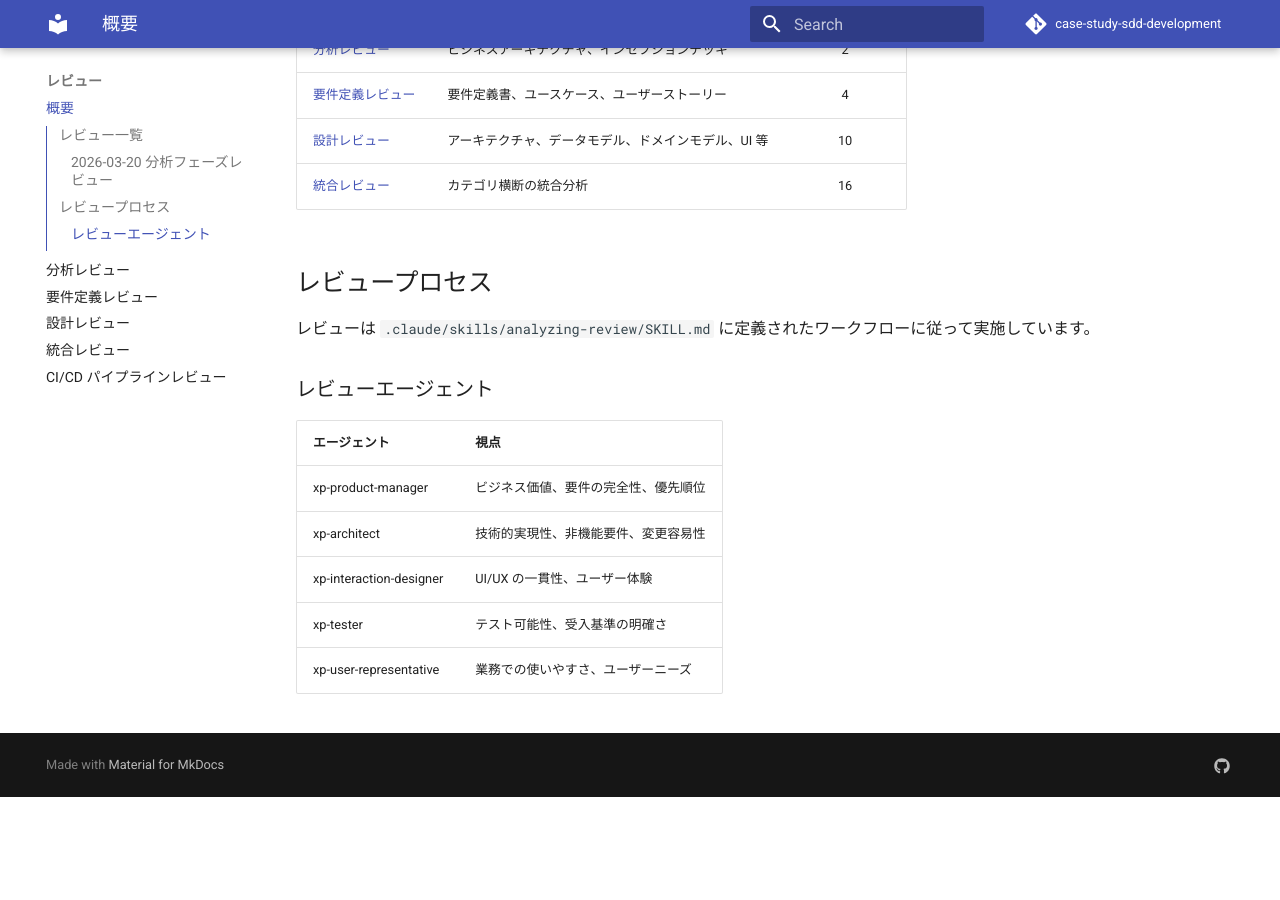
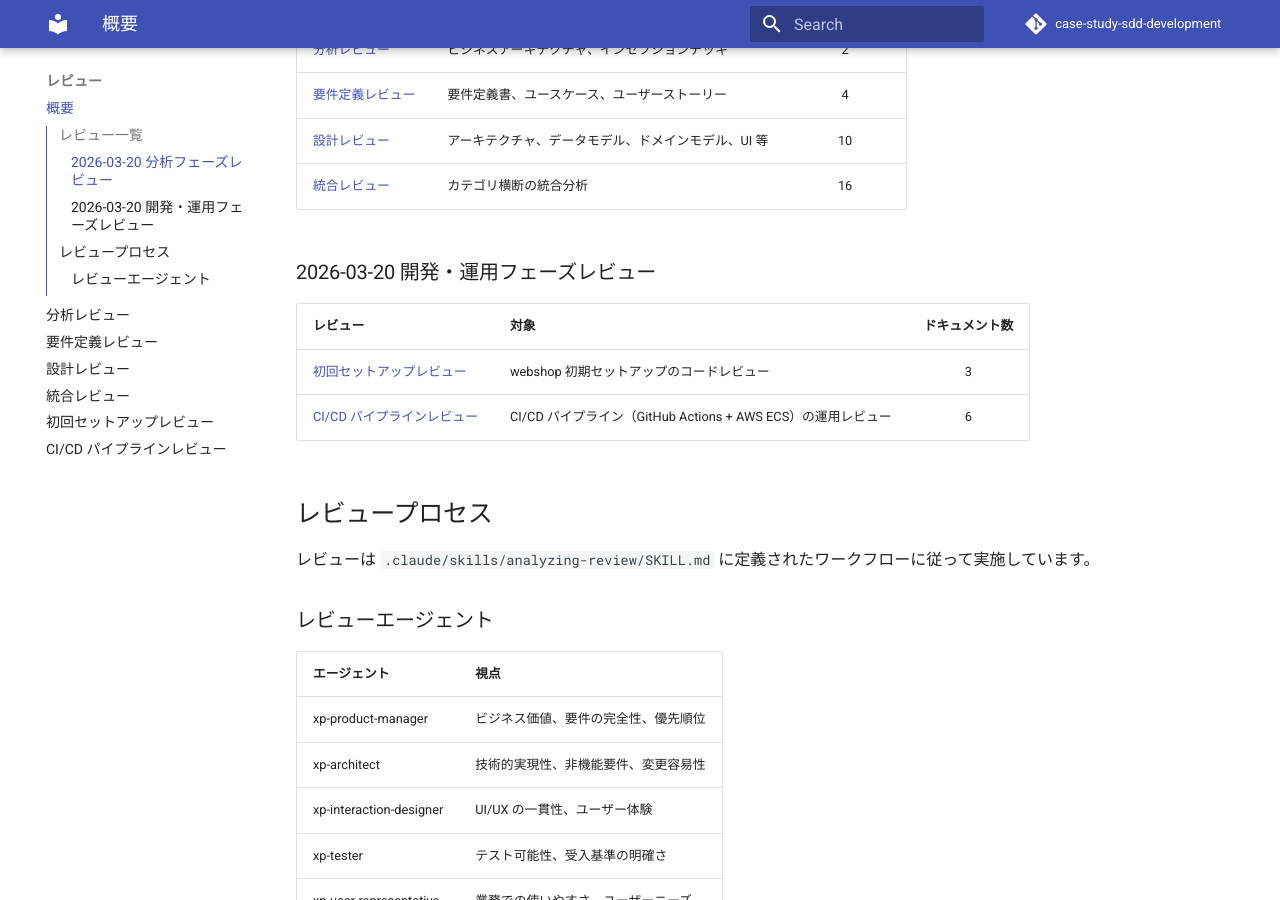
Before and after one commit to k2works/case-study-sdd-development, an MkDocs documentation site: the page built from docs/review/index.md, in a window 1280 px wide and 900 px high, scrolled down 476 px. Built offline with MkDocs 1.6.1 and Material for MkDocs 9.7.7, drawn with Linux system fonts in a browser that asks for light colours; comment, search, counter and statistics services are not loaded; before the commit the page ends 1273 px from its top, so only the background shows below that.

Commit message:
docs: ドキュメントインデックスを更新（CI/CD パイプライン、レビュー結果を反映）
https://claude.ai/code/session_01Pczzs7wQHefWwQ29mpCRZb

```diff
--- a/docs/review/index.md
+++ b/docs/review/index.md
@@ -15,6 +15,13 @@ XP エージェント 5 名（プロダクトマネージャー、アーキテ
 | [設計レビュー](design_review_20260320.md) | アーキテクチャ、データモデル、ドメインモデル、UI 等 | 10 |
 | [統合レビュー](integrated_review_20260320.md) | カテゴリ横断の統合分析 | 16 |
 
+### 2026-03-20 開発・運用フェーズレビュー
+
+| レビュー | 対象 | ドキュメント数 |
+|:---|:---|:---:|
+| [初回セットアップレビュー](webshop_initial_setup_review_20260320.md) | webshop 初期セットアップのコードレビュー | 3 |
+| [CI/CD パイプラインレビュー](cicd_pipeline_review_20260320.md) | CI/CD パイプライン（GitHub Actions + AWS ECS）の運用レビュー | 6 |
+
 ## レビュープロセス
 
 レビューは `.claude/skills/analyzing-review/SKILL.md` に定義されたワークフローに従って実施しています。
--- a/mkdocs.yml
+++ b/mkdocs.yml
@@ -91,6 +91,7 @@ nav:
       - 要件定義レビュー: review/requirements_review_20260320.md
       - 設計レビュー: review/design_review_20260320.md
       - 統合レビュー: review/integrated_review_20260320.md
+      - 初回セットアップレビュー: review/webshop_initial_setup_review_20260320.md
       - CI/CD パイプラインレビュー: review/cicd_pipeline_review_20260320.md
   - 開発:
       - 概要: development/index.md
```
Also changed, not shown: docs/index.md (+3 -0 lines).
